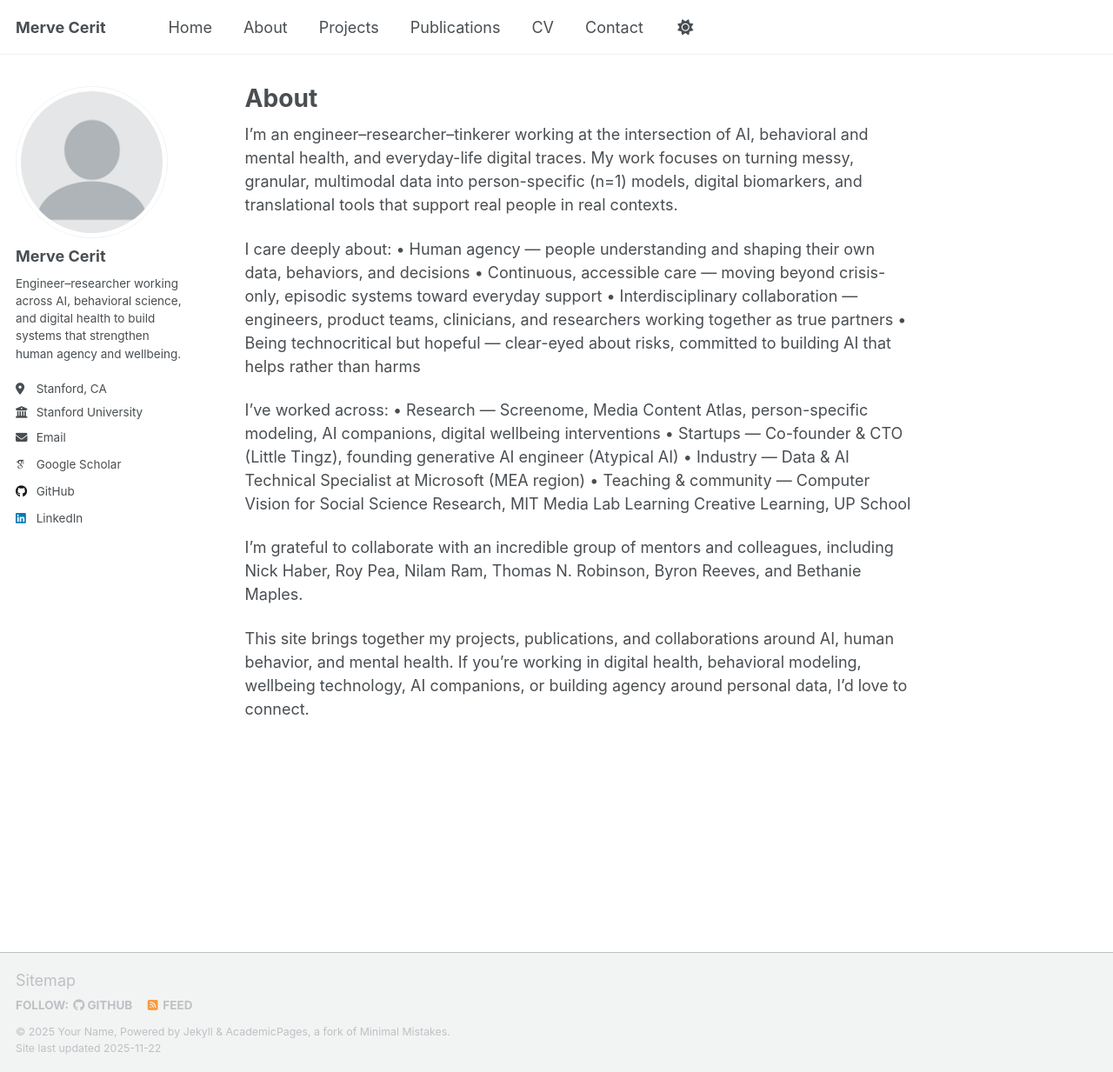
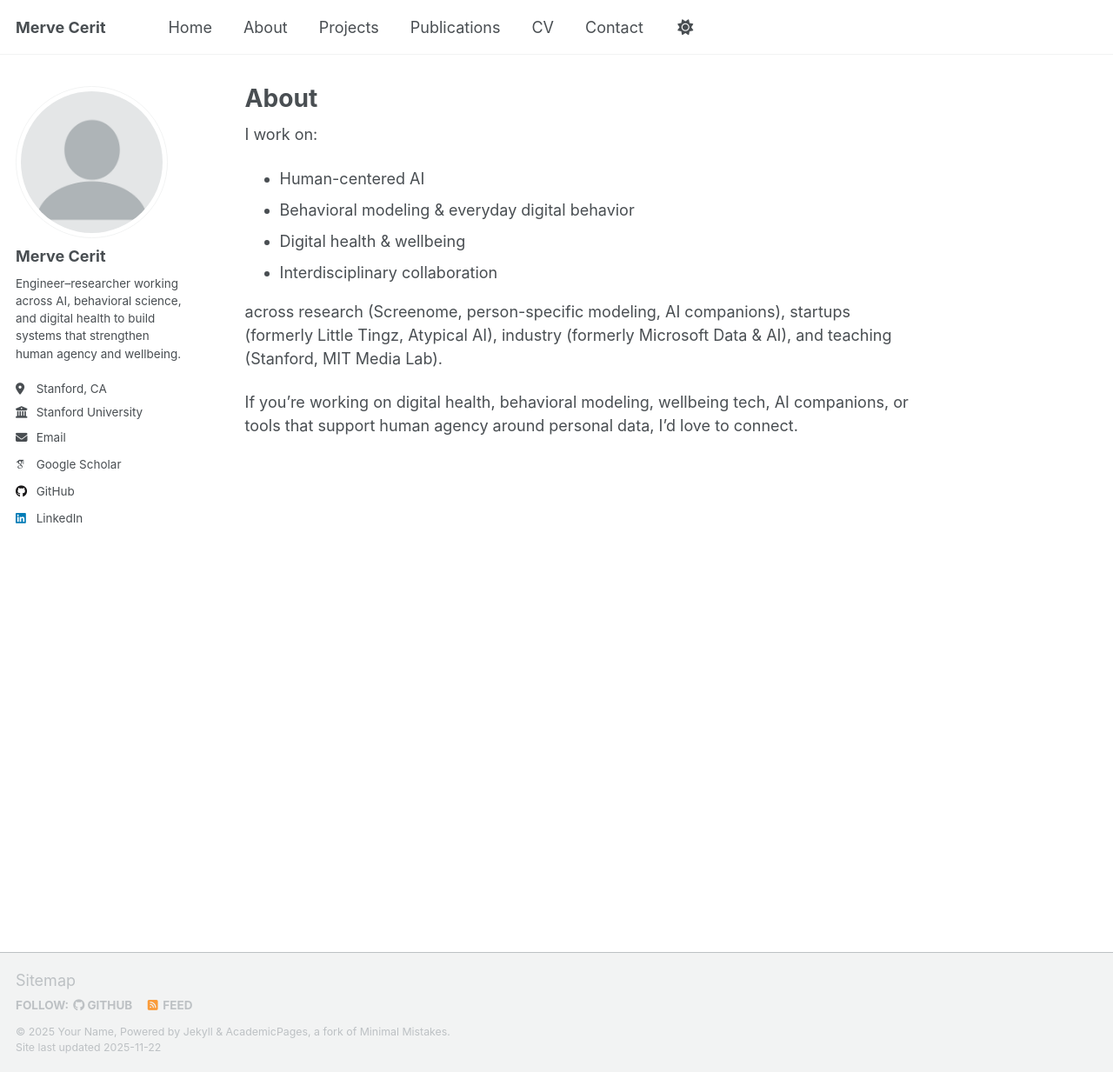
Before and after one commit to mmervecerit/mmervecerit.github.io, a Jekyll site: the page built from _pages/about.md, in a window 1280 px wide and 1233 px high. Shown: the whole window at 87% size. Built offline with Jekyll 4.4.1, drawn with Linux system fonts in a browser that asks for light colours; some web fonts are replaced; a script that is not in the unit is left out.

Commit message:
Revise about page content and focus areas
Updated personal description and focus areas.

```diff
--- a/_pages/about.md
+++ b/_pages/about.md
@@ -7,20 +7,12 @@ redirect_from:
   - /about.html
 ---
 
-I’m an engineer–researcher–tinkerer working at the intersection of AI, behavioral and mental health, and everyday-life digital traces. My work focuses on turning messy, granular, multimodal data into person-specific (n=1) models, digital biomarkers, and translational tools that support real people in real contexts.
+I work on:
+- Human-centered AI
+- Behavioral modeling & everyday digital behavior
+- Digital health & wellbeing
+- Interdisciplinary collaboration
 
-I care deeply about:
-	•	Human agency — people understanding and shaping their own data, behaviors, and decisions
-	•	Continuous, accessible care — moving beyond crisis-only, episodic systems toward everyday support
-	•	Interdisciplinary collaboration — engineers, product teams, clinicians, and researchers working together as true partners
-	•	Being technocritical but hopeful — clear-eyed about risks, committed to building AI that helps rather than harms
+across research (Screenome, person-specific modeling, AI companions), startups (formerly Little Tingz, Atypical AI), industry (formerly Microsoft Data & AI), and teaching (Stanford, MIT Media Lab).
 
-I’ve worked across:
-	•	Research — Screenome, Media Content Atlas, person-specific modeling, AI companions, digital wellbeing interventions
-	•	Startups — Co-founder & CTO (Little Tingz), founding generative AI engineer (Atypical AI)
-	•	Industry — Data & AI Technical Specialist at Microsoft (MEA region)
-	•	Teaching & community — Computer Vision for Social Science Research, MIT Media Lab Learning Creative Learning, UP School
-
-I’m grateful to collaborate with an incredible group of mentors and colleagues, including Nick Haber, Roy Pea, Nilam Ram, Thomas N. Robinson, Byron Reeves, and Bethanie Maples.
-
-This site brings together my projects, publications, and collaborations around AI, human behavior, and mental health. If you’re working in digital health, behavioral modeling, wellbeing technology, AI companions, or building agency around personal data, I’d love to connect.
+If you’re working on digital health, behavioral modeling, wellbeing tech, AI companions, or tools that support human agency around personal data, I’d love to connect.
```
